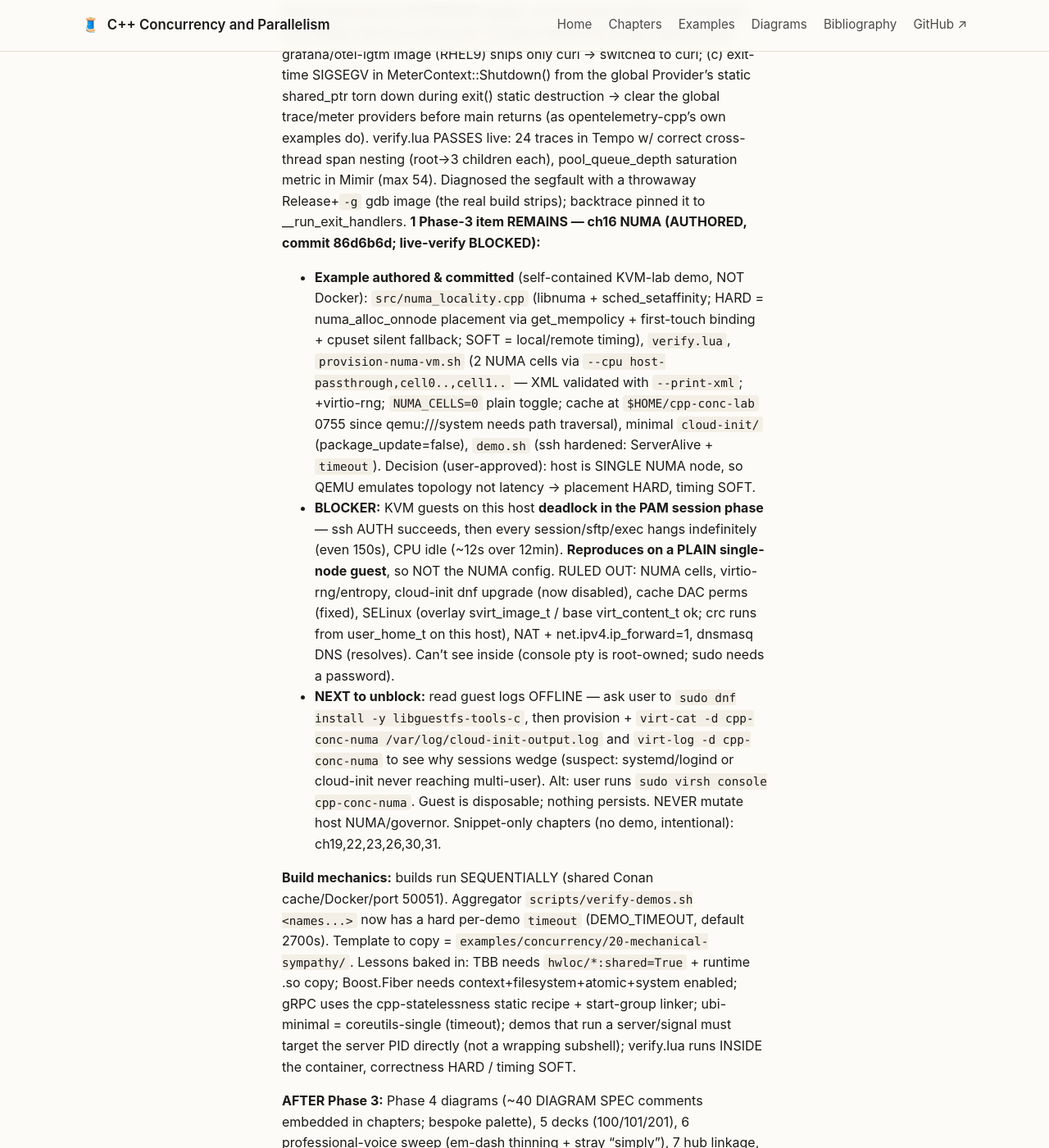
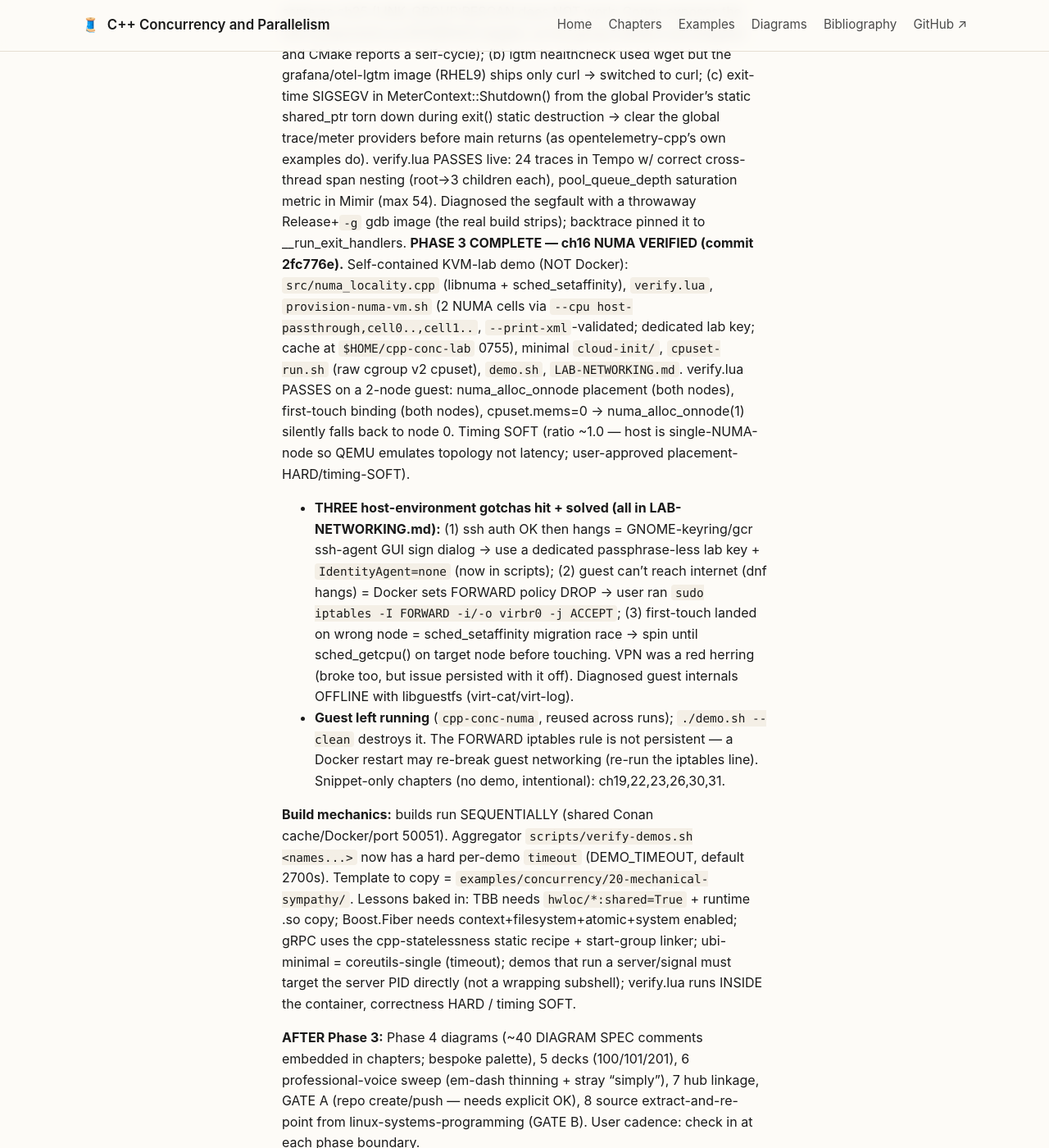
Before and after one commit to patterncatalyst/cpp-concurrency-and-parallelism, a Jekyll site: the page built from _plans/r01-build-plan.md, in a window 1280 px wide and 1400 px high, scrolled down 795 px. Shown: the whole window at 82% size. Built offline with Jekyll 4.4.1, drawn with Linux system fonts in a browser that asks for light colours; some of the changed text lies outside the part shown.

Commit message:
docs(r01,§16): Phase 3 complete (28/28); align ch16 prose with verified demo
- plan: Phase 3 DONE, ch16 verified, KVM-lab gotchas recorded.
- ch16: replace the EXAMPLE SPEC stub with a real reference to the shipped
  example and an explicit single-node-host caveat (placement/cpuset verified;
  local-vs-remote latency is soft/emulated here, real on multi-socket HW).

```diff
--- a/_plans/r01-build-plan.md
+++ b/_plans/r01-build-plan.md
@@ -11,9 +11,10 @@ order: 1
 > **Fedora is the reference platform** (user directive) — prereqs use `dnf`; demos build in UBI10.
 > All committed on branch `docs/r01-scaffold`. Nothing pushed (Gate A pending).
 >
-> **Phase 3 (examples) — 27 of 27 Docker demos VERIFIED GREEN** on real Docker (Conan+CMake+clang+
+> **PHASE 3 COMPLETE — 28/28 demos VERIFIED GREEN.** 27 Docker demos on real Docker (Conan+CMake+clang+
 > UBI10+Lua verify.lua, each `./demo.sh` exit 0): ch1,2,3,4,5,6,7,8,9,10,11,12,13,14,15,17,18,20,21,
-> 24,25,27,28,29,32,33,34. (ch27 debugging + ch28 sanitizers: gdb/TSan/valgrind/ASan fire for REAL, req 24 met.)
+> 24,25,27,28,29,32,33,34 — PLUS ch16 NUMA verified in the KVM lab (see below). (ch27 debugging + ch28
+> sanitizers: gdb/TSan/valgrind/ASan fire for REAL, req 24 met.) **NEXT: Phase 4 (diagrams).**
 > **ch29 observing-concurrency DONE (commit 631e271):** three fixes — (a) static otel-archive link cycle
 > (`undefined reference to opentelemetry::sdk::common::Base64Escape`) resolved with a CMAKE_CXX_LINK_EXECUTABLE
 > `--start-group/--end-group` wrapper, same as ch25 (LINK_GROUP:RESCAN does NOT work: Conan exposes the otel
@@ -24,24 +25,21 @@ order: 1
 > own examples do). verify.lua PASSES live: 24 traces in Tempo w/ correct cross-thread span nesting (root→3
 > children each), pool_queue_depth saturation metric in Mimir (max 54). Diagnosed the segfault with a throwaway
 > Release+`-g` gdb image (the real build strips); backtrace pinned it to __run_exit_handlers.
-> **1 Phase-3 item REMAINS — ch16 NUMA (AUTHORED, commit 86d6b6d; live-verify BLOCKED):**
->   - **Example authored & committed** (self-contained KVM-lab demo, NOT Docker): `src/numa_locality.cpp`
->     (libnuma + sched_setaffinity; HARD = numa_alloc_onnode placement via get_mempolicy + first-touch
->     binding + cpuset silent fallback; SOFT = local/remote timing), `verify.lua`, `provision-numa-vm.sh`
->     (2 NUMA cells via `--cpu host-passthrough,cell0..,cell1..` — XML validated with `--print-xml`; +virtio-rng;
->     `NUMA_CELLS=0` plain toggle; cache at `$HOME/cpp-conc-lab` 0755 since qemu:///system needs path traversal),
->     minimal `cloud-init/` (package_update=false), `demo.sh` (ssh hardened: ServerAlive + `timeout`). Decision
->     (user-approved): host is SINGLE NUMA node, so QEMU emulates topology not latency → placement HARD, timing SOFT.
->   - **BLOCKER:** KVM guests on this host **deadlock in the PAM session phase** — ssh AUTH succeeds, then every
->     session/sftp/exec hangs indefinitely (even 150s), CPU idle (~12s over 12min). **Reproduces on a PLAIN
->     single-node guest**, so NOT the NUMA config. RULED OUT: NUMA cells, virtio-rng/entropy, cloud-init dnf
->     upgrade (now disabled), cache DAC perms (fixed), SELinux (overlay svirt_image_t / base virt_content_t ok;
->     crc runs from user_home_t on this host), NAT + net.ipv4.ip_forward=1, dnsmasq DNS (resolves). Can't see
->     inside (console pty is root-owned; sudo needs a password).
->   - **NEXT to unblock:** read guest logs OFFLINE — ask user to `sudo dnf install -y libguestfs-tools-c`, then
->     provision + `virt-cat -d cpp-conc-numa /var/log/cloud-init-output.log` and `virt-log -d cpp-conc-numa` to
->     see why sessions wedge (suspect: systemd/logind or cloud-init never reaching multi-user). Alt: user runs
->     `sudo virsh console cpp-conc-numa`. Guest is disposable; nothing persists. NEVER mutate host NUMA/governor.
+> **PHASE 3 COMPLETE — ch16 NUMA VERIFIED (commit 2fc776e).** Self-contained KVM-lab demo (NOT Docker):
+> `src/numa_locality.cpp` (libnuma + sched_setaffinity), `verify.lua`, `provision-numa-vm.sh` (2 NUMA cells via
+> `--cpu host-passthrough,cell0..,cell1..`, `--print-xml`-validated; dedicated lab key; cache at `$HOME/cpp-conc-lab`
+> 0755), minimal `cloud-init/`, `cpuset-run.sh` (raw cgroup v2 cpuset), `demo.sh`, `LAB-NETWORKING.md`. verify.lua
+> PASSES on a 2-node guest: numa_alloc_onnode placement (both nodes), first-touch binding (both nodes), cpuset.mems=0
+> → numa_alloc_onnode(1) silently falls back to node 0. Timing SOFT (ratio ~1.0 — host is single-NUMA-node so QEMU
+> emulates topology not latency; user-approved placement-HARD/timing-SOFT).
+>   - **THREE host-environment gotchas hit + solved (all in LAB-NETWORKING.md):** (1) ssh auth OK then hangs =
+>     GNOME-keyring/gcr ssh-agent GUI sign dialog → use a dedicated passphrase-less lab key + `IdentityAgent=none`
+>     (now in scripts); (2) guest can't reach internet (dnf hangs) = Docker sets FORWARD policy DROP → user ran
+>     `sudo iptables -I FORWARD -i/-o virbr0 -j ACCEPT`; (3) first-touch landed on wrong node = sched_setaffinity
+>     migration race → spin until sched_getcpu() on target node before touching. VPN was a red herring (broke too,
+>     but issue persisted with it off). Diagnosed guest internals OFFLINE with libguestfs (virt-cat/virt-log).
+>   - **Guest left running** (`cpp-conc-numa`, reused across runs); `./demo.sh --clean` destroys it. The FORWARD
+>     iptables rule is not persistent — a Docker restart may re-break guest networking (re-run the iptables line).
 > Snippet-only chapters (no demo, intentional): ch19,22,23,26,30,31.
 >
 > **Build mechanics:** builds run SEQUENTIALLY (shared Conan cache/Docker/port 50051). Aggregator
@@ -113,7 +111,7 @@ Engineering*; Brandt *Parallel C++*; Kukov *Grokking Concurrency*.
 | 2b | Chapters P3–P4 (10–17) | lgtm-tutorial + voice | TODO |
 | 2c | Chapters P5–P6 (18–25) | lgtm-tutorial + voice | TODO |
 | 2d | Chapters P7–P8 (26–33 + appendix) | lgtm-tutorial + voice | TODO |
-| 3 | Examples (~20–25): Docker demos + Lua verify.lua; NUMA/parallel in KVM lab | lgtm-docker-stack, lgtm-systems-programming | TODO |
+| 3 | Examples (~20–25): Docker demos + Lua verify.lua; NUMA/parallel in KVM lab | lgtm-docker-stack, lgtm-systems-programming | DONE (28/28: 27 Docker + ch16 NUMA) |
 | 4 | Diagrams (≥1/chapter, bespoke palette) | lgtm-diagram-generator | TODO |
 | 5 | Decks 100/101/201 | lgtm-presentation | TODO |
 | 6 | Professional-voice sweep site-wide | lgtm-professional-voice | TODO |
```
Also changed, not shown: _docs/16-numa-affinity-and-data-locality.md (+3 -1 lines).
